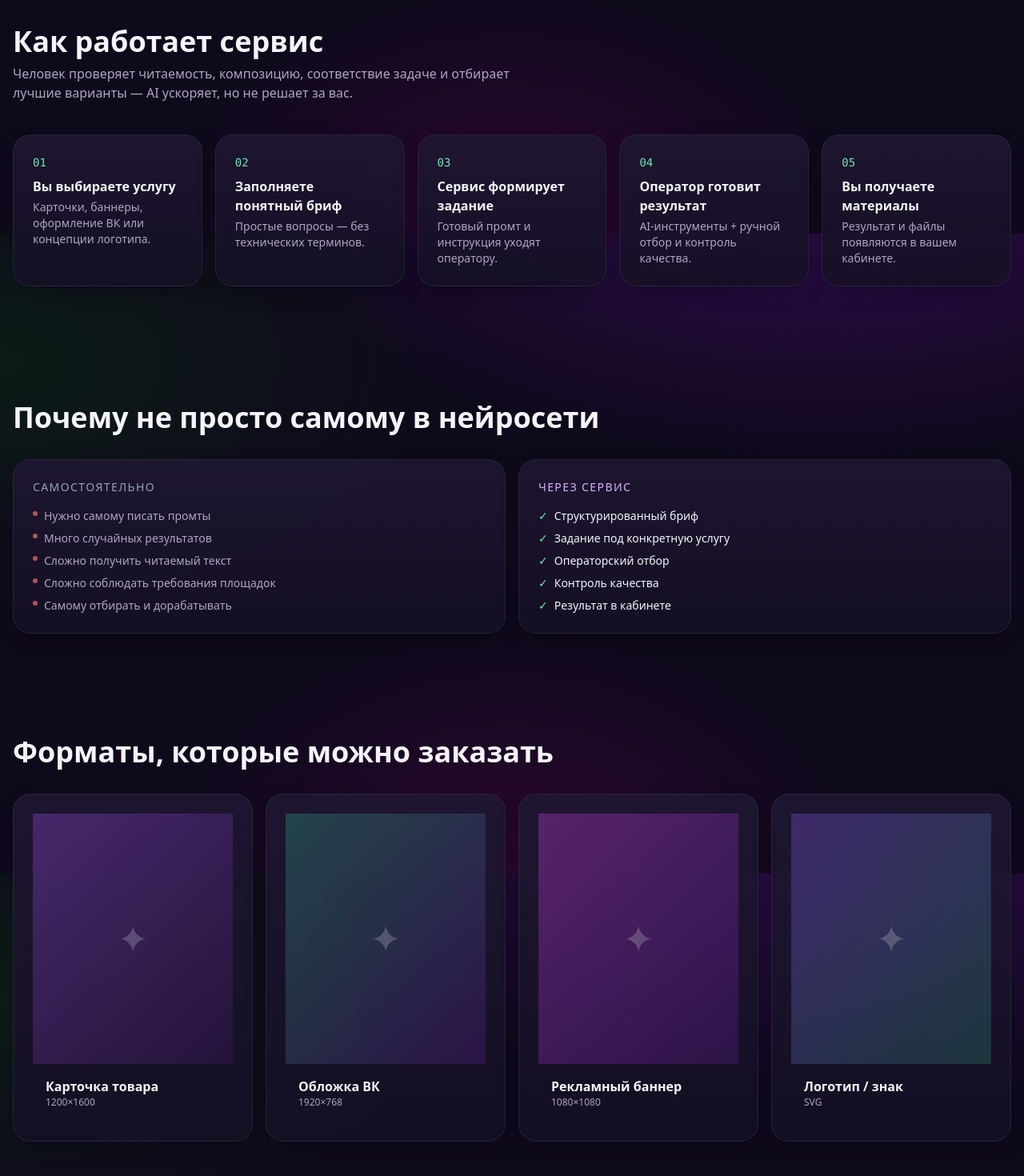
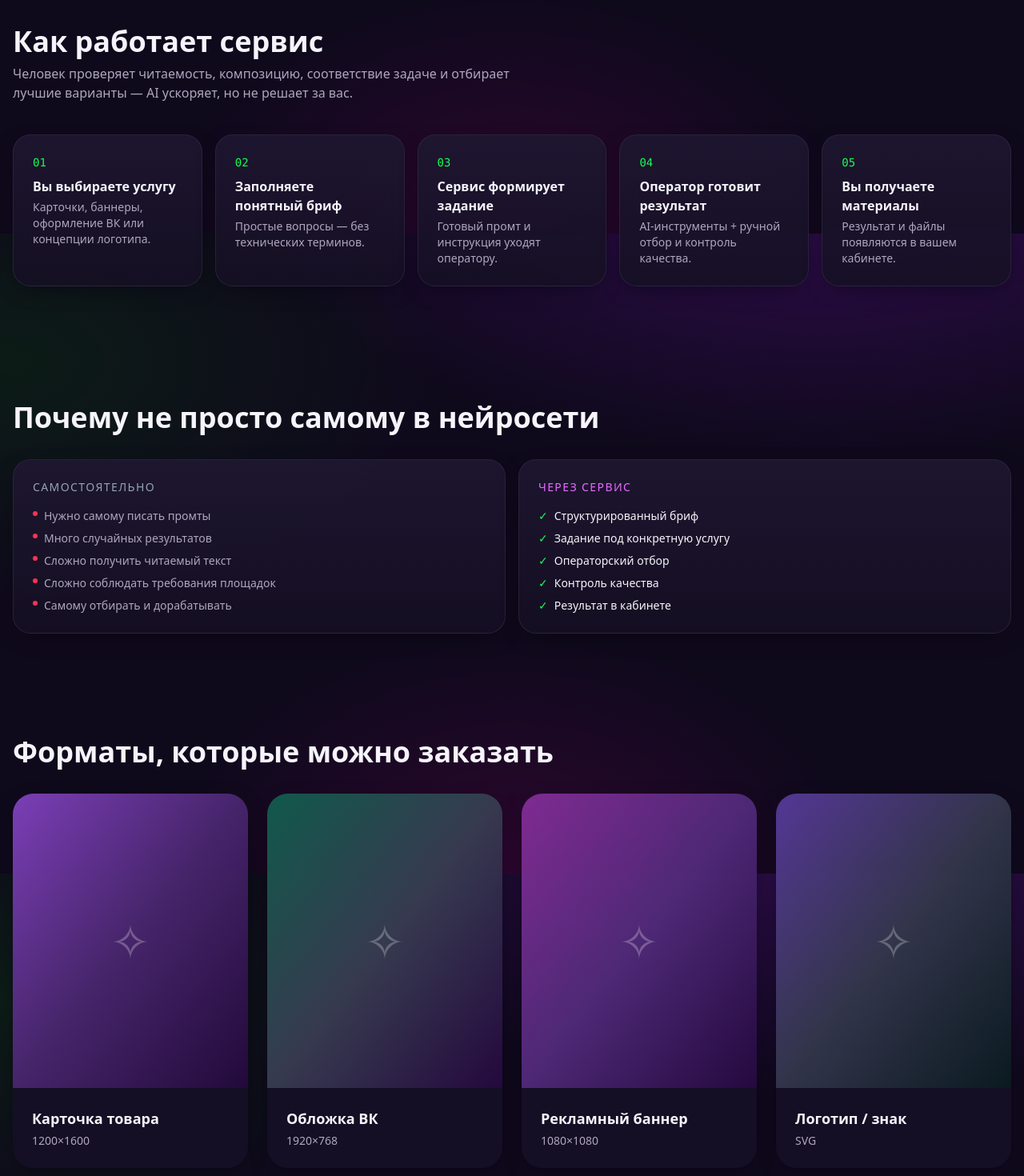
Before and after one commit to vtopstudio/new, a Next.js app: page / in a window 1280 px wide. Shown: the part 1308-2778 px from the top of the page at 80% size. Built offline with nearby package versions, Linux system fonts and the light colour scheme; no server answers.

Commit message:
Match formats and CTA closer to Lovable

```diff
--- a/src/app/page.tsx
+++ b/src/app/page.tsx
@@ -13,10 +13,10 @@ const howSteps = [
 ];
 
 const formats = [
-  ["Карточка товара", "1200×1600", "from-purple-500/30 to-purple-900/20"],
-  ["Обложка ВК", "1920×768", "from-emerald-400/25 to-purple-700/20"],
-  ["Рекламный баннер", "1080×1080", "from-fuchsia-500/30 to-purple-700/20"],
-  ["Логотип / знак", "SVG", "from-violet-500/30 to-emerald-400/20"]
+  ["Карточка товара", "1200×1600", "from-purple-500/70 via-purple-500/35 to-purple-950/40"],
+  ["Обложка ВК", "1920×768", "from-emerald-500/45 via-slate-500/45 to-purple-950/45"],
+  ["Рекламный баннер", "1080×1080", "from-fuchsia-500/55 via-purple-500/40 to-purple-950/45"],
+  ["Логотип / знак", "SVG", "from-violet-500/55 via-slate-500/40 to-emerald-950/45"]
 ];
 
 const faq = [
@@ -50,7 +50,7 @@ export default function Home() {
           <ol className="space-y-3">
             {processSteps.map((step, index) => (
               <li key={step} className="flex items-center gap-3">
-                <span className="grid h-8 w-8 place-items-center rounded-lg border border-white/10 bg-white/[0.06] text-sm font-semibold">{index + 1}</span>
+                <span className="grid h-8 w-8 place-items-center rounded-lg border border-white/10 bg-white/[0.06] text-sm font-semibold neon-green">{index + 1}</span>
                 <span className="text-sm">{step}</span>
               </li>
             ))}
@@ -66,7 +66,7 @@ export default function Home() {
             const showcase = serviceShowcases[service.slug];
             return (
               <div key={service.slug} className="surface flex flex-col p-6 transition-transform hover:-translate-y-0.5">
-                <div className="grid h-11 w-11 place-items-center rounded-xl border border-white/10 bg-white/[0.06] text-purple-300">✦</div>
+                <div className="grid h-11 w-11 place-items-center rounded-xl border border-white/10 bg-white/[0.06] neon-violet">✦</div>
                 <h3 className="mt-4 text-lg font-semibold">{showcase?.title ?? service.title}</h3>
                 <p className="muted mt-1 text-sm">{service.shortDescription}</p>
                 <div className="mt-4 flex items-center justify-between text-sm">
@@ -89,7 +89,7 @@ export default function Home() {
         <div className="mt-10 grid gap-4 md:grid-cols-5">
           {howSteps.map(([title, text], index) => (
             <div key={title} className="surface p-5">
-              <div className="font-mono text-sm text-emerald-300">0{index + 1}</div>
+              <div className="font-mono text-sm neon-green">0{index + 1}</div>
               <div className="mt-2 font-semibold">{title}</div>
               <div className="muted mt-1 text-sm">{text}</div>
             </div>
@@ -105,16 +105,16 @@ export default function Home() {
             <ul className="mt-4 space-y-2 text-sm">
               {["Нужно самому писать промты", "Много случайных результатов", "Сложно получить читаемый текст", "Сложно соблюдать требования площадок", "Самому отбирать и дорабатывать"].map((item) => (
                 <li key={item} className="muted flex gap-2">
-                  <span className="mt-1 h-1.5 w-1.5 shrink-0 rounded-full bg-red-400/70" />{item}
+                  <span className="mt-1 h-1.5 w-1.5 shrink-0 rounded-full bg-[var(--neon-red)]" />{item}
                 </li>
               ))}
             </ul>
           </div>
           <div className="surface border-purple-300/40 p-6">
-            <div className="text-sm uppercase tracking-widest text-purple-300">Через сервис</div>
+            <div className="text-sm uppercase tracking-widest neon-violet">Через сервис</div>
             <ul className="mt-4 space-y-2 text-sm">
               {["Структурированный бриф", "Задание под конкретную услугу", "Операторский отбор", "Контроль качества", "Результат в кабинете"].map((item) => (
-                <li key={item} className="flex gap-2"><span className="text-emerald-300">✓</span>{item}</li>
+                <li key={item} className="flex gap-2"><span className="neon-green">✓</span>{item}</li>
               ))}
             </ul>
           </div>
@@ -123,15 +123,15 @@ export default function Home() {
 
       <section id="examples" className="mx-auto max-w-7xl px-4 py-16">
         <h2 className="text-3xl font-bold lg:text-4xl">Форматы, которые можно заказать</h2>
-        <div className="mt-8 grid gap-4 sm:grid-cols-2 lg:grid-cols-4">
+        <div className="mt-8 grid gap-6 sm:grid-cols-2 lg:grid-cols-4">
           {formats.map(([title, size, gradient]) => (
-            <div className="surface overflow-hidden p-0" key={title}>
+            <div className="format-card" key={title}>
               <div className={`relative aspect-[4/5] bg-gradient-to-br ${gradient}`}>
-                <div className="absolute inset-0 grid place-items-center text-5xl text-white/20">✦</div>
+                <div className="absolute inset-0 grid place-items-center text-6xl text-white/25">✧</div>
               </div>
-              <div className="p-4">
-                <div className="font-semibold">{title}</div>
-                <div className="muted text-xs">{size}</div>
+              <div className="bg-[#140f24] p-6">
+                <div className="text-lg font-bold">{title}</div>
+                <div className="muted mt-1 text-sm">{size}</div>
               </div>
             </div>
           ))}
@@ -151,12 +151,10 @@ export default function Home() {
       </section>
 
       <section className="mx-auto max-w-7xl px-4 py-16 pb-24">
-        <div className="surface glow-ring flex flex-col gap-6 p-8 md:flex-row md:items-center md:justify-between">
-          <div>
-            <h2 className="text-3xl font-bold">Готовы попробовать на одной задаче?</h2>
-            <p className="muted mt-2">Выберите услугу и заполните короткий бриф — дальше оператор подготовит результат.</p>
-          </div>
-          <Link href="/services" className="btn btn-primary shrink-0">Выбрать услугу</Link>
+        <div className="surface glow-ring mx-auto max-w-6xl p-12 text-center md:p-16">
+          <h2 className="text-3xl font-bold lg:text-4xl">Начнём с первого заказа?</h2>
+          <p className="muted mx-auto mt-4 max-w-2xl text-lg">Заполните бриф за 3 минуты — войти можно в самом конце.</p>
+          <Link href="/services" className="btn btn-primary mt-8">Выбрать услугу →</Link>
         </div>
       </section>
     </main>
```
